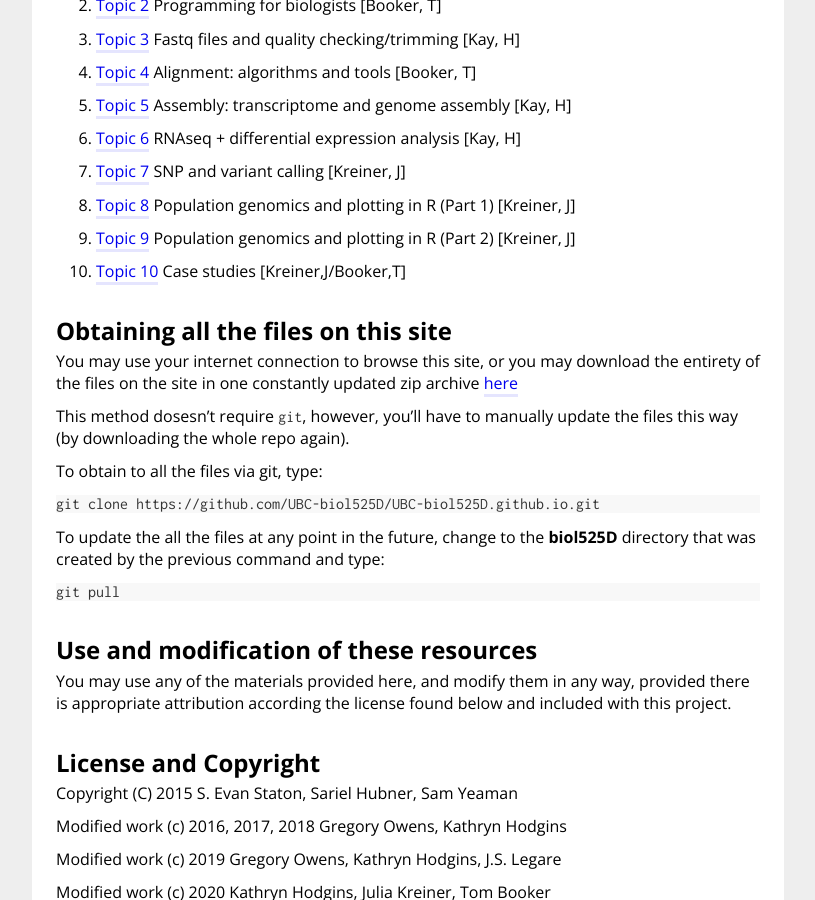
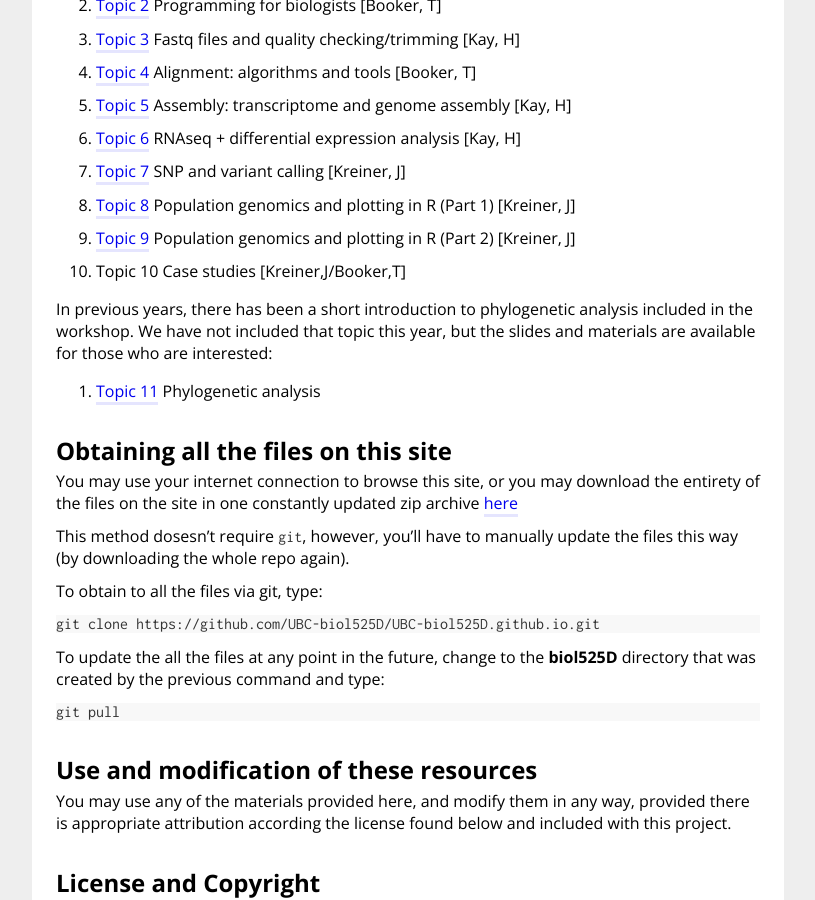
Before and after one commit to UBC-biol525D/UBC-biol525D.github.io, a Jekyll site: the page built from index.md, in a window 1280 px wide and 900 px high, scrolled down 1492 px. Shown: the whole window, without its empty margins (232-1047 px from the left). Built offline with Jekyll 4.4.1, drawn with Linux system fonts in a browser that asks for light colours.

Commit message:
Update index.md

```diff
--- a/index.md
+++ b/index.md
@@ -52,7 +52,12 @@ To get up to speed on working with a Unix system, take a look at the [unix help]
 7. [Topic 7](./Topic_7/) SNP and variant calling [Kreiner, J]
 8. [Topic 8](./Topic_8-9/) Population genomics and plotting in R (Part 1) [Kreiner, J]
 9. [Topic 9](./Topic_8-9/) Population genomics and plotting in R (Part 2) [Kreiner, J]
-10. [Topic 10](./Topic_10/) Case studies [Kreiner,J/Booker,T]
+10. Topic 10 Case studies [Kreiner,J/Booker,T]
+
+In previous years, there has been a short introduction to phylogenetic analysis included in the workshop. We have not included that topic this year, but the slides and materials are available for those who are interested:
+
+11. [Topic 11](./Topic_10/) Phylogenetic analysis
+
 
 ## Obtaining all the files on this site
 
```
